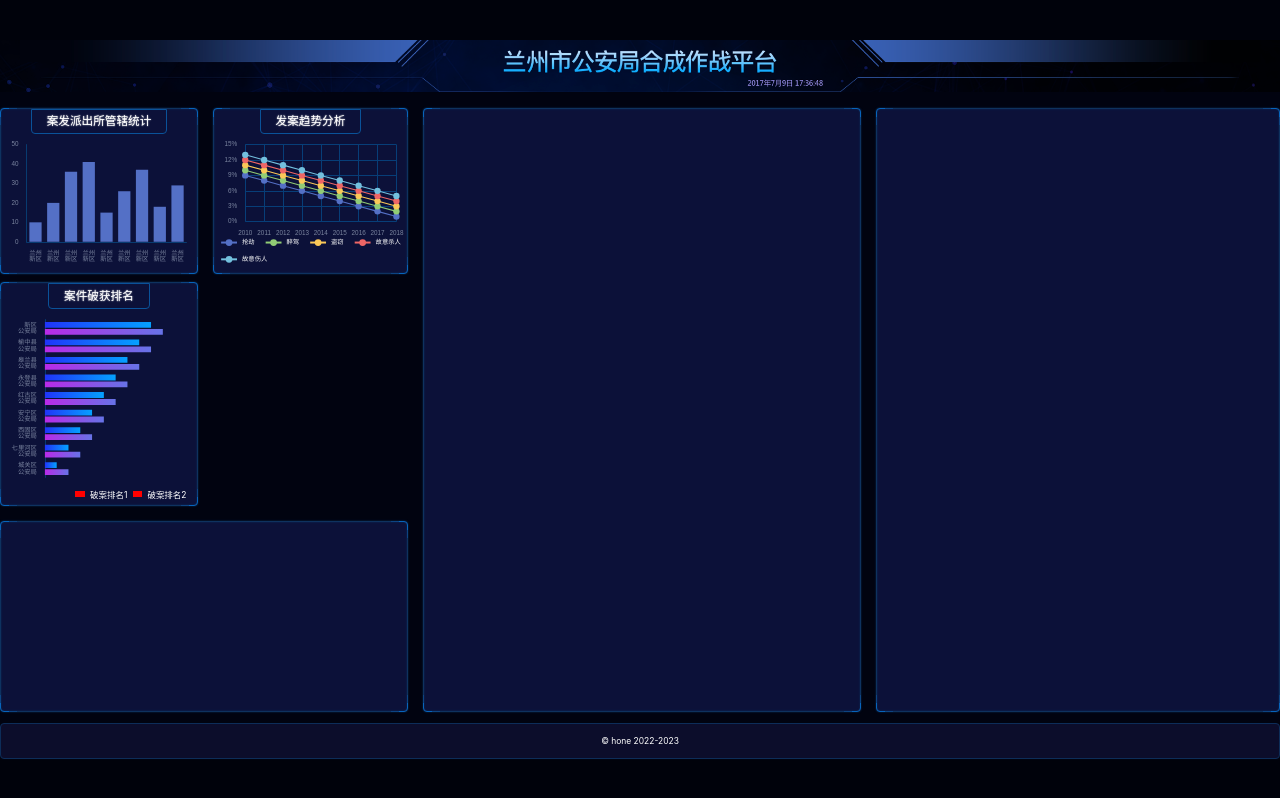
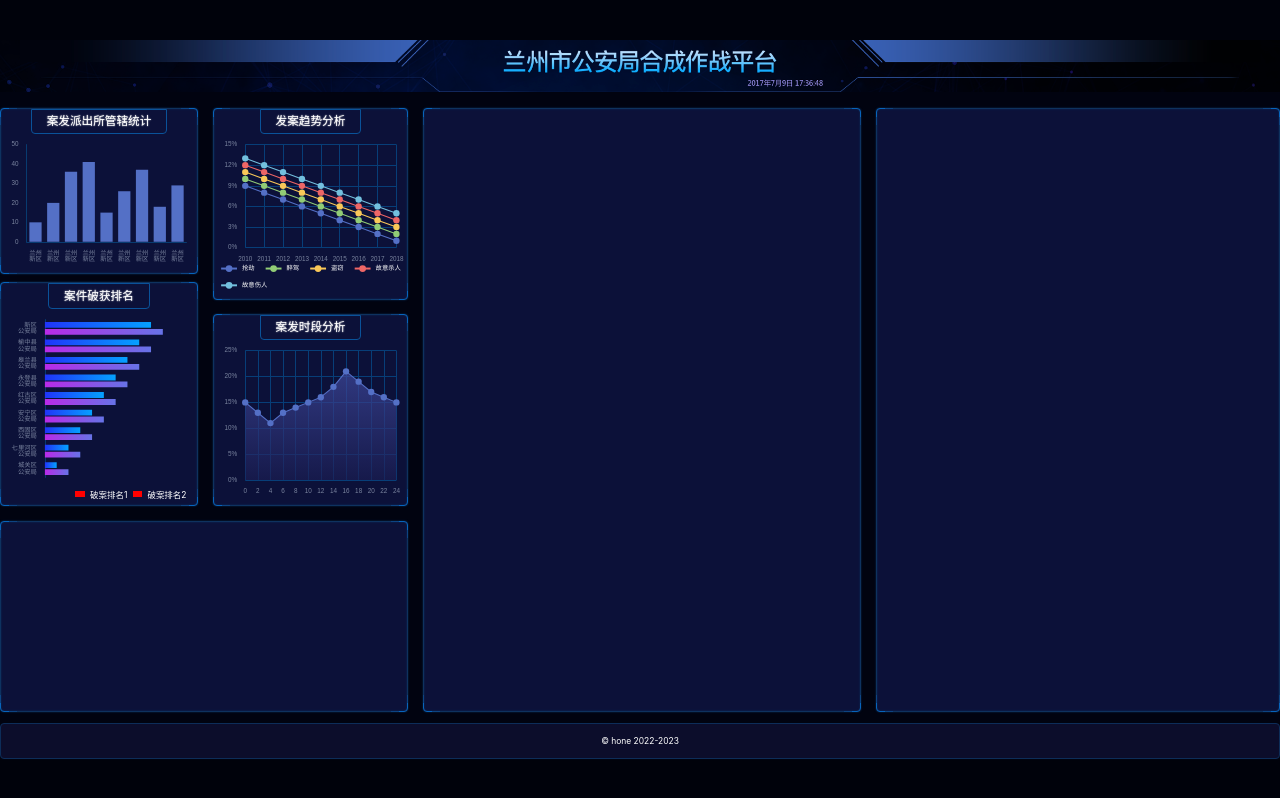
Before and after one commit to shyhhh/big-screen, a React (Vite) app: page /#/ in a window 1280 px wide. Built offline with nearby package versions, Linux system fonts and the light colour scheme.

Commit message:
制作 chart-4

```diff
--- /dev/null
+++ b/src/components/chart-4.tsx
@@ -0,0 +1,61 @@
+import React, { useEffect, useRef } from 'react'
+import * as echarts from 'echarts'
+import { createEchartsOptions } from '../shared/create-echarts-options'
+import { px } from '../shared/px'
+
+export const Chart4 = () => {
+  const divRef = useRef(null)
+  useEffect(() => {
+    var myChart = echarts.init(divRef.current)
+    myChart.setOption(
+      createEchartsOptions({
+        xAxis: {
+          type: 'category',
+          boundaryGap: false,
+          data: [0, 2, 4, 6, 8, 10, 12, 14, 16, 18, 20, 22, 24],
+          splitLine: { show: true, lineStyle: { color: '#073E78' } },
+          axisTick: { show: false },
+          axisLine: { show: false },
+        },
+        yAxis: {
+          type: 'value',
+          splitLine: { lineStyle: { color: '#073E78' } },
+          axisLabel: {
+            formatter(val) {
+              return val * 100 + '%'
+            },
+          },
+        },
+        series: [
+          {
+            name: '故意伤人',
+            type: 'line',
+            data: [0.15, 0.13, 0.11, 0.13, 0.14, 0.15, 0.16, 0.18, 0.21, 0.19, 0.17, 0.16, 0.15],
+            symbol: 'circle',
+            symbolSize: px(12),
+            lineStyle: { width: px(2) },
+            areaStyle: {
+              color: new echarts.graphic.LinearGradient(0, 0, 0, 1, [
+                {
+                  offset: 0,
+                  color: '#414a9f',
+                },
+                {
+                  offset: 1,
+                  color: '#1b1d52',
+                },
+              ]),
+            },
+          },
+        ],
+      })
+    )
+  }, [])
+
+  return (
+    <div className="bordered 案发时段">
+      <h2>案发时段分析</h2>
+      <div ref={divRef} className="chart" />
+    </div>
+  )
+}
--- a/src/pages/home.scss
+++ b/src/pages/home.scss
@@ -71,6 +71,10 @@
 		}
 
 		> .section2 {
+			display: flex;
+			flex-direction: column;
+			justify-content: space-between;
+
 			grid-area: box2;
 		}
 
@@ -88,7 +92,8 @@
 
 		.管辖统计,
 		.破获排名,
-		.发案趋势 {
+		.发案趋势,
+		.案发时段 {
 			display: flex;
 			flex-direction: column;
 			align-items: center;
@@ -109,6 +114,11 @@
 				flex: 1;
 				width: 100%;
 			}
+		}
+
+		.发案趋势,
+		.案发时段 {
+			height: px(363);
 		}
 
 		.破获排名 {
--- a/src/pages/home.tsx
+++ b/src/pages/home.tsx
@@ -4,6 +4,7 @@ import headerBg from '../images/header.png'
 import { Chart1 } from '../components/chart-1'
 import { Chart2 } from '../components/chart-2'
 import { Chart3 } from '../components/chart-3'
+import { Chart4 } from '../components/chart-4'
 
 export const Home = () => {
   const year = new Date().getFullYear()
@@ -17,6 +18,7 @@ export const Home = () => {
         </section>
         <section className="section2">
           <Chart3/>
+          <Chart4/>
         </section>
         <section className="bordered section3"></section>
         <section className="bordered section4"></section>
```
